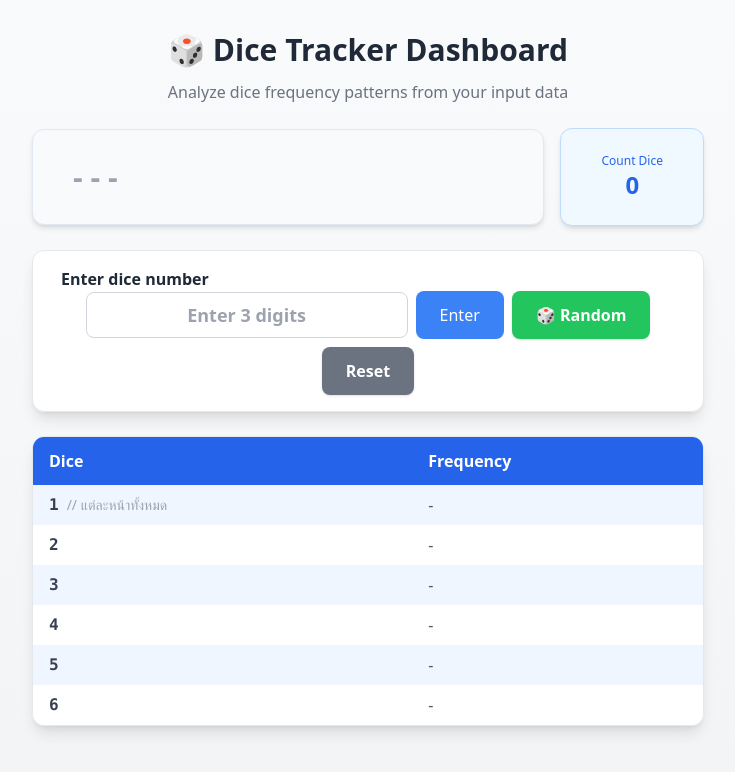
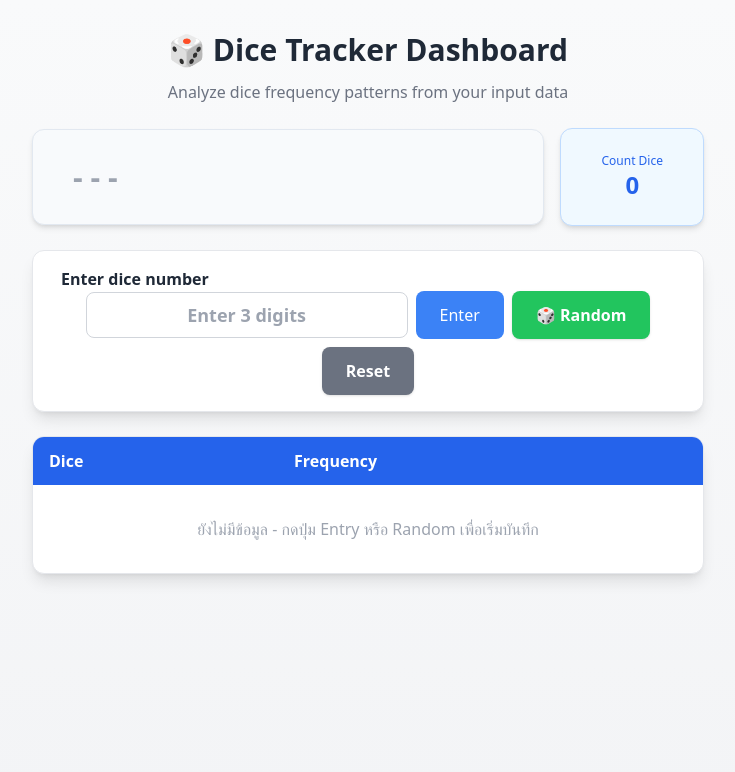
Before and after one commit to Nuttanon-Kingkaewrungrote/project, a React (Vite) app: page / in a window 1280 px wide. Shown: the top 772 px of the page, without its empty margins (272-1007 px from the left). Built offline with nearby package versions, Linux system fonts and the light colour scheme.

Commit message:
no predict number

```diff
--- a/src/App.jsx
+++ b/src/App.jsx
@@ -105,12 +105,16 @@ const HiLoStatistics = () => {
     const rows = [];
 
     // Individual faces
+    let faceFirstRow = true;
     for (let i = 1; i <= 6; i++) {
-      rows.push({
-        dice: String(i),
-        label: i === 1 ? 'แต่ละหน้าทั้งหมด' : '',
-        frequency: getFaceFrequency(stats.faceCount[i])
-      });
+      if (stats.faceCount[i] > 0) {
+        rows.push({
+          dice: String(i),
+          label: faceFirstRow ? 'แต่ละหน้าทั้งหมด' : '',
+          frequency: getFaceFrequency(stats.faceCount[i])
+        });
+        faceFirstRow = false;
+      }
     }
 
     // Pairs (sorted by key)
```
